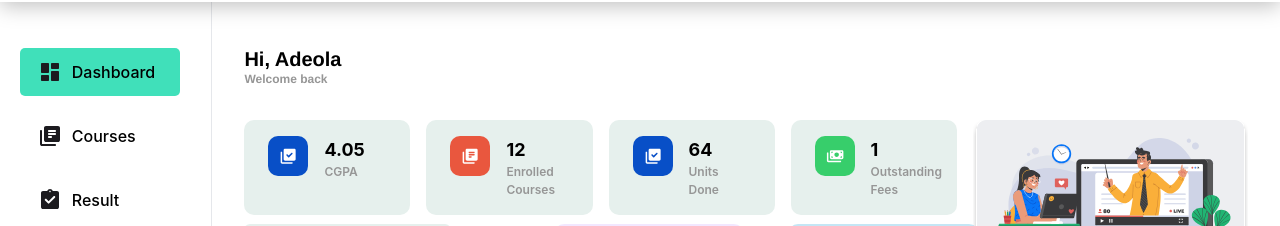
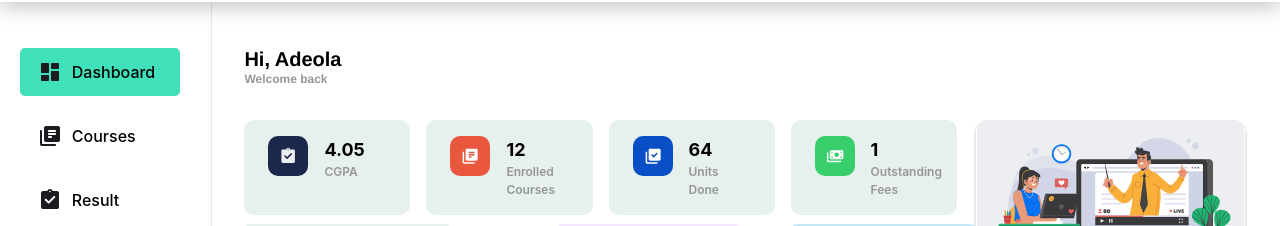
Before and after one commit to SILMS-Project/silms-nest-react, a React (Vite) app in the folder apps/silms-frontend/: page /student-dashboard in a window 1280 px wide. Shown: the part 64-290 px from the top of the page. Built offline with nearby package versions, Linux system fonts and the light colour scheme.

Commit message:
implemented cgpa design

```diff
--- a/apps/silms-frontend/src/pages/Users/Student/StudentDashboard.tsx
+++ b/apps/silms-frontend/src/pages/Users/Student/StudentDashboard.tsx
@@ -71,12 +71,11 @@ const StudentDashboard = () => {
               <div className="h-[4.5rem] w-full gap-4 grid grid-cols-4">
 
                 <div className="flex gap-4 rounded-[0.625rem] px-6 py-4 bg-[#E6F0ED]">
-                  <img className="w-[2.5rem] h-[2.5rem]" src="/assets/icons/units-done-icon.svg" />
+                  <img className="w-[2.5rem] h-[2.5rem]" src="\assets\icons\gpa-icon.svg" />
                   <div className="flex flex-col">
                     <p className="text-[#000000] text-[1.125rem] font-bold leading-normal">4.05</p>
                     <p className="text-[#969696] text-[0.75rem] font-semibold leading-normal">CGPA</p>
                   </div>
-                  {/* //TODO: Implement student dashboard cgpa display designs*/}
                 </div>
 
                 <div className="flex gap-4 rounded-[0.625rem] px-6 py-4 bg-[#E6F0ED]">
@@ -85,8 +84,8 @@ const StudentDashboard = () => {
                     <p className="text-[#000000] text-[1.125rem] font-bold leading-normal">12</p>
                     <p className="text-[#969696] text-[0.75rem] font-semibold leading-normal">Enrolled Courses</p>
                   </div>
-                  {/* //TODO: Implement student dashboard enrolled courses display designs*/}
                 </div>
+
                 <div className="flex gap-4 rounded-[0.625rem] px-6 py-4 bg-[#E6F0ED]">
                   <img className="w-[2.5rem] h-[2.5rem]" src="/assets/icons/units-done-icon.svg" />
                   <div className="flex flex-col">
@@ -94,6 +93,7 @@ const StudentDashboard = () => {
                     <p className="text-[#969696] text-[0.75rem] font-semibold leading-normal">Units Done</p>
                   </div>
                 </div>
+
                 <div className="flex gap-4 rounded-[0.625rem] px-6 py-4 bg-[#E6F0ED]">
                   <img className="w-[2.5rem] h-[2.5rem]" src="/assets/icons/outstanding-fees-icon.svg" />
                   <div className="flex flex-col">
```
